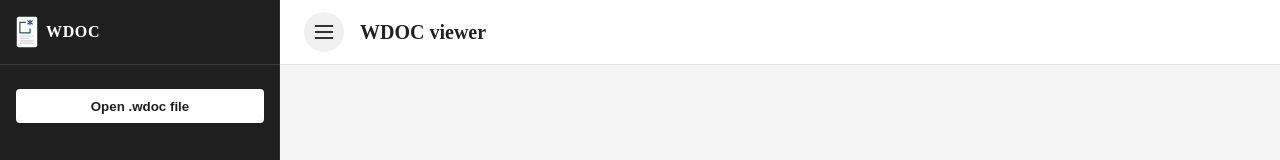
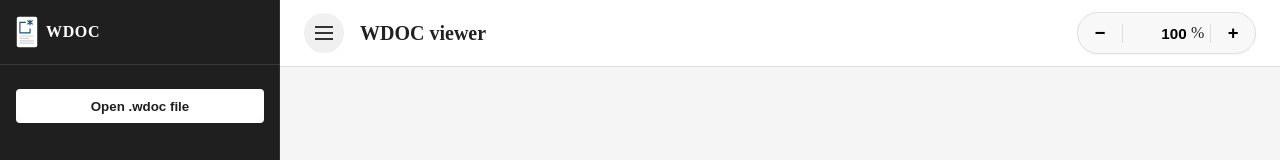
Before and after one commit to wdoc-info/wdocviewer, an Angular app: page / in a window 1280 px wide. Shown: the top 160 px of the page. Built offline with nearby package versions, Linux system fonts and the light colour scheme.

Commit message:
Add zoom controls with auto-fit behavior

```diff
--- a/src/app/app/app.component.html
+++ b/src/app/app/app.component.html
@@ -19,10 +19,12 @@
         [showSave]="showSave"
         [navOpen]="isNavOpen"
         [title]="documentTitle"
+        [zoom]="zoom"
         (toggleNav)="toggleNav()"
         (save)="onSaveForms()"
+        (zoomChange)="onZoomChange($event)"
       ></app-topbar>
-      <app-viewer [htmlContent]="htmlContent"></app-viewer>
+      <app-viewer [htmlContent]="htmlContent" [zoom]="zoom"></app-viewer>
     </div>
   </mat-sidenav-content>
 </mat-sidenav-container>
--- a/src/app/app/app.component.ts
+++ b/src/app/app/app.component.ts
@@ -35,7 +35,10 @@ export class AppComponent implements OnInit, OnDestroy {
   isNavOpen = false;
   sidenavMode: MatDrawerMode = 'over';
   showDropOverlay = false;
+  zoom = 100;
   private readonly defaultTitle = 'WDOC viewer';
+  private readonly minZoom = 25;
+  private readonly maxZoom = 400;
   documentTitle = this.defaultTitle;
   private originalArrayBuffer: ArrayBuffer | null = null;
   private resizeListener?: () => void;
@@ -63,7 +66,7 @@ export class AppComponent implements OnInit, OnDestroy {
   ngOnInit(): void {
     if (typeof window !== 'undefined') {
       this.applyResponsiveLayout(window.innerWidth);
-      this.resizeListener = () => this.applyResponsiveLayout(window.innerWidth);
+      this.resizeListener = () => this.onWindowResize(window.innerWidth);
       window.addEventListener('resize', this.resizeListener);
       this.beforePrintListener = () => {
         this.wasNavOpenBeforePrint = this.isNavOpen;
@@ -124,10 +127,12 @@ export class AppComponent implements OnInit, OnDestroy {
 
   toggleNav() {
     this.isNavOpen = !this.isNavOpen;
+    setTimeout(() => this.fitContentToViewport());
   }
 
   closeNav() {
     this.isNavOpen = false;
+    setTimeout(() => this.fitContentToViewport());
   }
 
   @HostListener('document:dragenter', ['$event'])
@@ -194,13 +199,64 @@ export class AppComponent implements OnInit, OnDestroy {
     return Array.from(types).includes('Files');
   }
 
+  private onWindowResize(width: number) {
+    this.applyResponsiveLayout(width);
+    this.fitContentToViewport();
+  }
+
   private applyResponsiveLayout(width: number) {
     const isDesktop = width >= 992;
     this.sidenavMode = isDesktop ? 'side' : 'over';
     if (isDesktop !== this.isDesktop) {
       this.isDesktop = isDesktop;
       this.isNavOpen = isDesktop;
+      setTimeout(() => this.fitContentToViewport());
     }
+  }
+
+  onZoomChange(zoom: number) {
+    this.zoom = this.clampZoom(zoom);
+  }
+
+  private clampZoom(value: number): number {
+    const bounded = Math.round(Number.isFinite(value) ? value : this.minZoom);
+    return Math.min(this.maxZoom, Math.max(this.minZoom, bounded));
+  }
+
+  private fitContentToViewport(force = false) {
+    const fitZoom = this.calculateFitZoom();
+    if (fitZoom === null) {
+      return;
+    }
+    if (force || this.zoom > fitZoom) {
+      this.zoom = fitZoom;
+    }
+  }
+
+  private calculateFitZoom(): number | null {
+    if (!this.viewer || !this.viewer.nativeElement || !this.viewer.scrollElement) {
+      return null;
+    }
+
+    const containerWidth = this.viewer.scrollElement.clientWidth;
+    if (!containerWidth) {
+      return null;
+    }
+
+    const pageElement = (this.viewer.nativeElement.querySelector('wdoc-page') ||
+      this.viewer.nativeElement.firstElementChild) as HTMLElement | null;
+
+    if (!pageElement) {
+      return null;
+    }
+
+    const baseWidth = pageElement.offsetWidth;
+    if (!baseWidth) {
+      return null;
+    }
+
+    const fitPercent = Math.floor(((containerWidth - 24) / baseWidth) * 100);
+    return this.clampZoom(fitPercent);
   }
 
   private async fetchAndLoadWdoc(url: string): Promise<void> {
@@ -250,7 +306,10 @@ export class AppComponent implements OnInit, OnDestroy {
       const processedHtml = await this.processHtml(zip, html);
       // Bypass Angular's security after processing the content
       this.htmlContent = this.sanitizer.bypassSecurityTrustHtml(processedHtml);
-      setTimeout(() => this.attachFormListeners());
+      setTimeout(() => {
+        this.attachFormListeners();
+        this.fitContentToViewport(true);
+      });
     } catch (error) {
       console.error('Error processing zip file:', error);
       alert('Error processing .wdoc file.');
@@ -262,6 +321,9 @@ export class AppComponent implements OnInit, OnDestroy {
       return;
     }
     const container = this.viewer.nativeElement;
+    if (!container) {
+      return;
+    }
     const controls = container.querySelectorAll('input, textarea, select');
     controls.forEach((el) => {
       el.addEventListener('input', () => (this.showSave = true));
@@ -270,7 +332,7 @@ export class AppComponent implements OnInit, OnDestroy {
   }
 
   async onSaveForms() {
-    if (!this.originalArrayBuffer || !this.viewer) {
+    if (!this.originalArrayBuffer || !this.viewer || !this.viewer.nativeElement) {
       return;
     }
     const newZip = await JSZip.loadAsync(this.originalArrayBuffer);
--- a/src/app/topbar/topbar.component.css
+++ b/src/app/topbar/topbar.component.css
@@ -33,8 +33,62 @@
   font-size: 1.25rem;
 }
 
+.topbar-actions {
+  margin-left: auto;
+  display: flex;
+  align-items: center;
+  gap: 0.75rem;
+}
+
+.zoom-controls {
+  display: flex;
+  align-items: center;
+  gap: 0.25rem;
+  border: 1px solid #e0e0e0;
+  border-radius: 999px;
+  background: #f8f8f8;
+  padding: 0.25rem;
+  box-shadow: 0 1px 2px rgba(0, 0, 0, 0.04);
+}
+
+.zoom-button {
+  width: 36px;
+  height: 32px;
+  border: none;
+  background: transparent;
+  font-size: 1.15rem;
+  font-weight: 700;
+  cursor: pointer;
+  border-radius: 999px;
+  transition: background 0.15s ease;
+}
+
+.zoom-button:hover,
+.zoom-button:focus-visible {
+  background: #eaeaea;
+  outline: none;
+}
+
+.zoom-input {
+  display: inline-flex;
+  align-items: center;
+  gap: 0.15rem;
+  padding: 0 0.35rem;
+  border-left: 1px solid #e0e0e0;
+  border-right: 1px solid #e0e0e0;
+}
+
+.zoom-input input {
+  width: 56px;
+  border: none;
+  background: transparent;
+  font-size: 0.95rem;
+  font-weight: 600;
+  text-align: right;
+  outline: none;
+}
+
 .topbar-save {
-  margin-left: auto;
   background-color: #4caf50;
   border: none;
   color: #fff;
--- a/src/app/topbar/topbar.component.html
+++ b/src/app/topbar/topbar.component.html
@@ -11,6 +11,37 @@
     <span></span>
   </button>
   <div class="topbar-title" [attr.title]="title">{{ title }}</div>
+  <div class="topbar-actions">
+    <div class="zoom-controls" aria-label="Zoom controls">
+      <button
+        type="button"
+        class="zoom-button"
+        (click)="onZoomStep(-10)"
+        aria-label="Zoom out"
+      >
+        −
+      </button>
+      <label class="zoom-input" aria-label="Zoom percentage">
+        <input
+          type="text"
+          inputmode="numeric"
+          pattern="[0-9]*"
+          [value]="zoomValue"
+          (input)="onZoomInput($event)"
+          (blur)="onZoomCommit()"
+          (keydown.enter)="onZoomCommit()"
+        />
+        <span>%</span>
+      </label>
+      <button
+        type="button"
+        class="zoom-button"
+        (click)="onZoomStep(10)"
+        aria-label="Zoom in"
+      >
+        +
+      </button>
+    </div>
     <button
       class="topbar-save"
       type="button"
@@ -19,4 +50,5 @@
     >
       Save
     </button>
+  </div>
 </header>
--- a/src/app/topbar/topbar.component.ts
+++ b/src/app/topbar/topbar.component.ts
@@ -1,4 +1,11 @@
-import { Component, EventEmitter, Input, Output } from '@angular/core';
+import {
+  Component,
+  EventEmitter,
+  Input,
+  OnChanges,
+  Output,
+  SimpleChanges,
+} from '@angular/core';
 import { CommonModule } from '@angular/common';
 
 @Component({
@@ -8,12 +15,21 @@ import { CommonModule } from '@angular/common';
   templateUrl: './topbar.component.html',
   styleUrls: ['./topbar.component.css'],
 })
-export class TopbarComponent {
+export class TopbarComponent implements OnChanges {
   @Input() showSave = false;
   @Input() navOpen = false;
   @Input() title = 'WDOC viewer';
+  @Input() zoom = 100;
   @Output() toggleNav = new EventEmitter<void>();
   @Output() save = new EventEmitter<void>();
+  @Output() zoomChange = new EventEmitter<number>();
+  zoomValue = '100';
+
+  ngOnChanges(changes: SimpleChanges): void {
+    if (changes['zoom']) {
+      this.zoomValue = `${this.zoom}`;
+    }
+  }
 
   onToggleNav() {
     this.toggleNav.emit();
@@ -22,4 +38,18 @@ export class TopbarComponent {
   onSave() {
     this.save.emit();
   }
+
+  onZoomInput(event: Event) {
+    const value = (event.target as HTMLInputElement).value;
+    this.zoomValue = value.replace(/\D+/g, '');
+  }
+
+  onZoomCommit() {
+    const parsed = parseInt(this.zoomValue, 10);
+    this.zoomChange.emit(Number.isFinite(parsed) ? parsed : this.zoom);
+  }
+
+  onZoomStep(delta: number) {
+    this.zoomChange.emit(this.zoom + delta);
+  }
 }
--- a/src/app/viewer/viewer.component.css
+++ b/src/app/viewer/viewer.component.css
@@ -1 +1,12 @@
-/* viewer specific styles can go here */
+.viewer-scroll {
+  height: 100%;
+  overflow: auto;
+  display: flex;
+  justify-content: center;
+  padding: 1rem 0.5rem;
+}
+
+.viewer-content {
+  transform-origin: top center;
+  transition: transform 0.12s ease-in-out;
+}
--- a/src/app/viewer/viewer.component.html
+++ b/src/app/viewer/viewer.component.html
@@ -1,5 +1,7 @@
 @if (htmlContent) {
-  <div #contentContainer>
-    <div [innerHTML]="htmlContent"></div>
+  <div class="viewer-scroll" #scrollContainer>
+    <div #contentContainer class="viewer-content">
+      <div [innerHTML]="htmlContent"></div>
+    </div>
   </div>
 }
--- a/src/app/viewer/viewer.component.ts
+++ b/src/app/viewer/viewer.component.ts
@@ -1,4 +1,12 @@
-import { Component, Input, AfterViewInit, ElementRef, ViewChild } from '@angular/core';
+import {
+  Component,
+  Input,
+  AfterViewInit,
+  ElementRef,
+  ViewChild,
+  OnChanges,
+  SimpleChanges,
+} from '@angular/core';
 import { CommonModule } from '@angular/common';
 import { SafeHtml } from '@angular/platform-browser';
 
@@ -9,15 +17,41 @@ import { SafeHtml } from '@angular/platform-browser';
   templateUrl: './viewer.component.html',
   styleUrls: ['./viewer.component.css'],
 })
-export class ViewerComponent implements AfterViewInit {
+export class ViewerComponent implements AfterViewInit, OnChanges {
   @Input() htmlContent: SafeHtml | null = null;
-  @ViewChild('contentContainer') contentContainer!: ElementRef;
+  @Input() zoom = 100;
+  @ViewChild('contentContainer') contentContainer?: ElementRef;
+  @ViewChild('scrollContainer') scrollContainer?: ElementRef;
+  private viewInitialized = false;
 
   ngAfterViewInit() {
-    // scaling or other operations could go here
+    this.viewInitialized = true;
+    this.applyZoom();
   }
 
-  get nativeElement(): HTMLElement {
-    return this.contentContainer.nativeElement as HTMLElement;
+  ngOnChanges(changes: SimpleChanges): void {
+    if (changes['zoom'] && this.viewInitialized) {
+      this.applyZoom();
+    }
+    if (changes['htmlContent'] && this.viewInitialized) {
+      setTimeout(() => this.applyZoom());
+    }
+  }
+
+  get nativeElement(): HTMLElement | undefined {
+    return this.contentContainer?.nativeElement as HTMLElement;
+  }
+
+  get scrollElement(): HTMLElement | undefined {
+    return this.scrollContainer?.nativeElement as HTMLElement;
+  }
+
+  private applyZoom() {
+    const container = this.contentContainer?.nativeElement as HTMLElement | null;
+    if (!container) {
+      return;
+    }
+    const scale = Math.max(10, this.zoom) / 100;
+    container.style.transform = `scale(${scale})`;
   }
 }
```
Also changed, not shown: 2 other files (tests, documents, lock files or other folders). Lines whose indentation alone changed are shown as unchanged.
